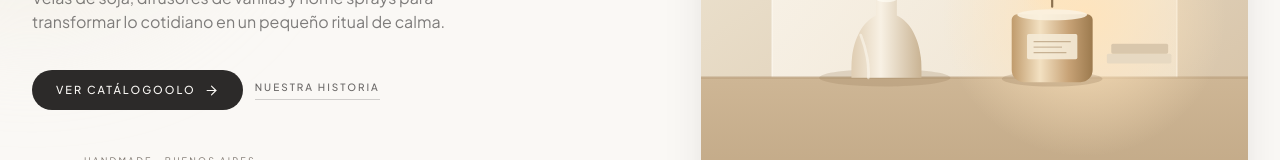
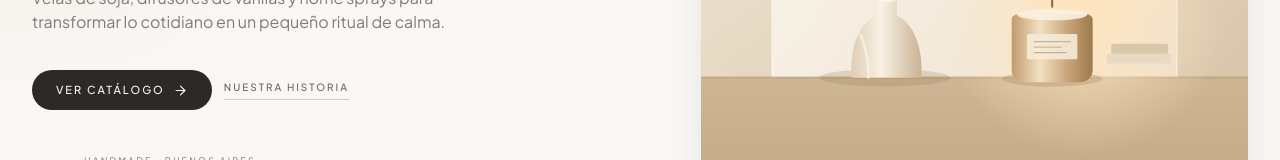
Before and after one commit to merettanicolas777-bot/Lina_home_deco, a React (Vite) app: page / in a window 1280 px wide. Shown: the part 561-721 px from the top of the page. Built offline with nearby package versions, Linux system fonts and the light colour scheme; no server answers; the database is empty.

Commit message:
pagina anda perfecto

```diff
--- a/src/pages/Home.jsx
+++ b/src/pages/Home.jsx
@@ -65,7 +65,7 @@ export default function Home() {
 
             <div className="enter-up enter-5 mt-9 flex flex-col items-start gap-3 sm:flex-row sm:items-center">
               <Link to="/catalogo" className="btn-primary group w-full sm:w-auto">
-                Ver catálogoolo
+                Ver catálogo
                 <ArrowRight
                   size={15}
                   strokeWidth={1.8}
```
